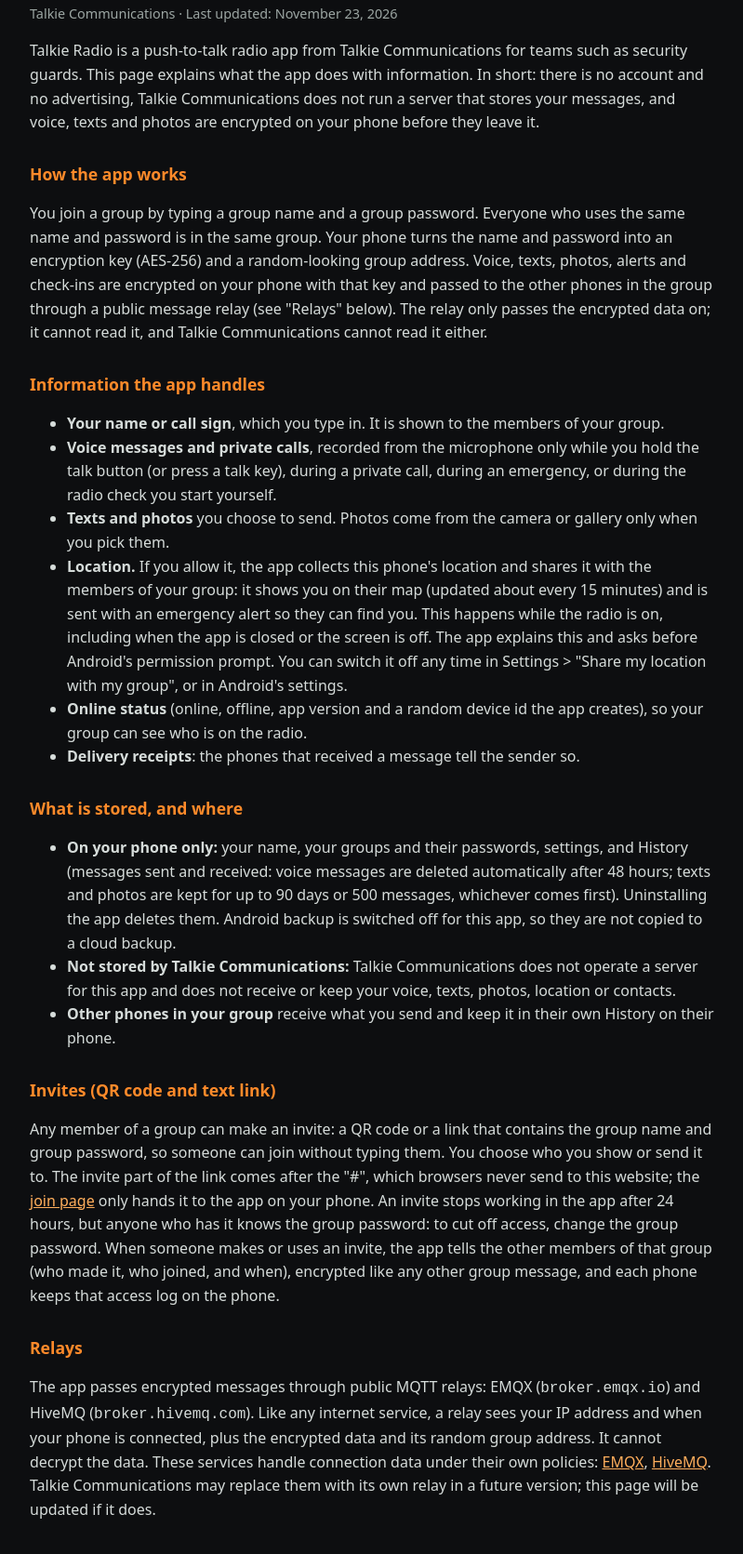
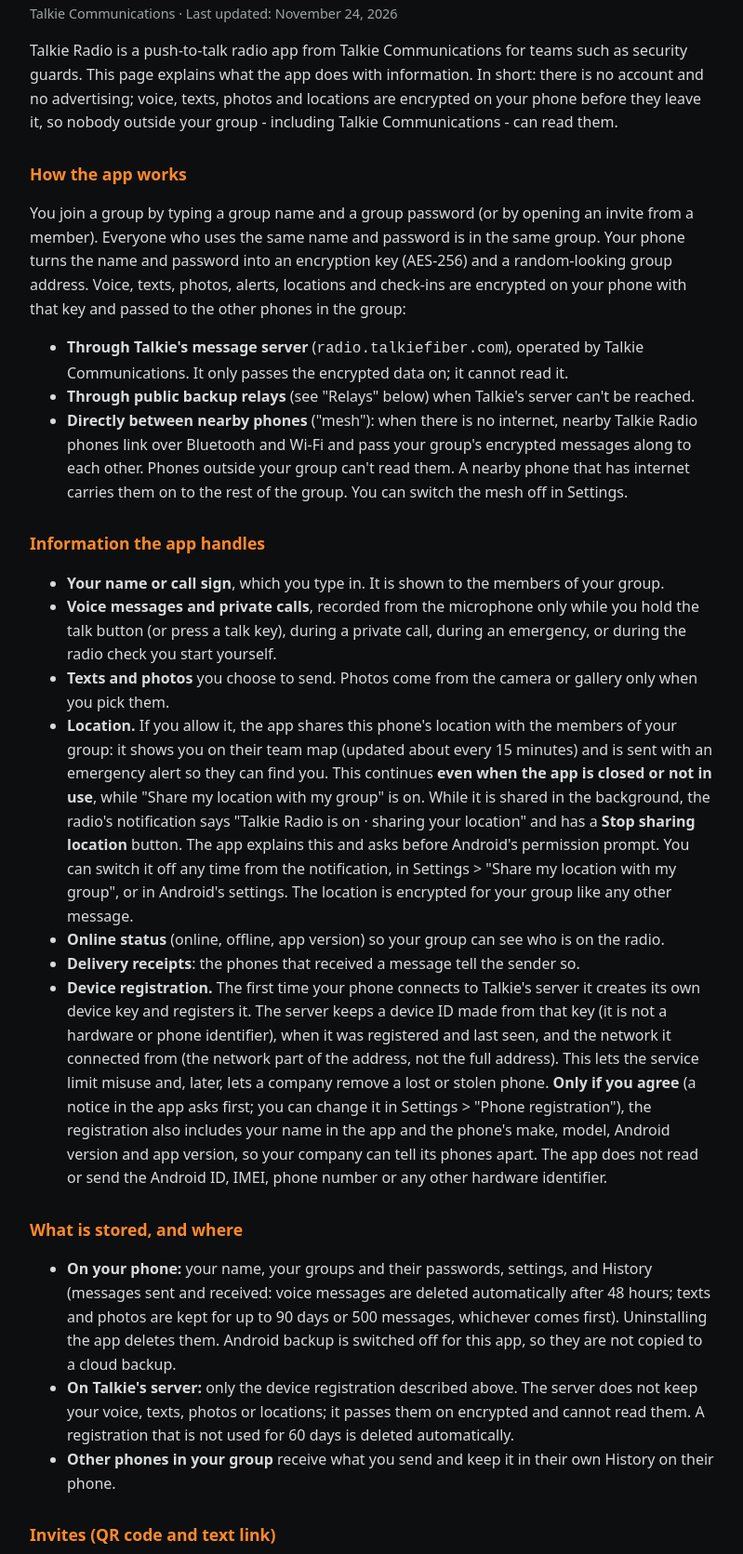
Before and after one commit to andrewD123/talkie-radio-privacy, a plain HTML site: page index.html in a window 1280 px wide. Shown: the part 77-1748 px from the top of the page at 93% size, without its empty margins (240-1039 px from the left). Drawn offline with Linux system fonts and the light colour scheme.

Commit message:
Privacy: Talkie's own server, device registration (no Android ID), mesh, visible location sharing, Remove this device
Co-Authored-By: Claude Opus 5.5 <noreply@anthropic.com>

```diff
--- a/index.html
+++ b/index.html
@@ -9,19 +9,26 @@ p,li{color:#d6dcda}a{color:#ffae5c}.meta{color:#9ca6a3;font-size:.9rem}
 </style></head><body><main>
 
 <h1>Talkie Radio privacy policy</h1>
-<p class="meta">Talkie Communications &middot; Last updated: November 23, 2026</p>
+<p class="meta">Talkie Communications &middot; Last updated: November 24, 2026</p>
 
 <p>Talkie Radio is a push-to-talk radio app from Talkie Communications for teams such as security guards. This page
-explains what the app does with information. In short: there is no account and no advertising, Talkie Communications
-does not run a server that stores your messages, and voice, texts and photos are encrypted on your phone before they
-leave it.</p>
+explains what the app does with information. In short: there is no account and no advertising; voice, texts, photos and
+locations are encrypted on your phone before they leave it, so nobody outside your group - including Talkie
+Communications - can read them.</p>
 
 <h2>How the app works</h2>
-<p>You join a group by typing a group name and a group password. Everyone who uses the same name and password is in the
-same group. Your phone turns the name and password into an encryption key (AES-256) and a random-looking group address.
-Voice, texts, photos, alerts and check-ins are encrypted on your phone with that key and passed to the other phones in
-the group through a public message relay (see "Relays" below). The relay only passes the encrypted data on; it cannot
-read it, and Talkie Communications cannot read it either.</p>
+<p>You join a group by typing a group name and a group password (or by opening an invite from a member). Everyone who uses
+the same name and password is in the same group. Your phone turns the name and password into an encryption key (AES-256)
+and a random-looking group address. Voice, texts, photos, alerts, locations and check-ins are encrypted on your phone with
+that key and passed to the other phones in the group:</p>
+<ul>
+<li><b>Through Talkie's message server</b> (<code>radio.talkiefiber.com</code>), operated by Talkie Communications. It
+only passes the encrypted data on; it cannot read it.</li>
+<li><b>Through public backup relays</b> (see "Relays" below) when Talkie's server can't be reached.</li>
+<li><b>Directly between nearby phones</b> ("mesh"): when there is no internet, nearby Talkie Radio phones link over
+Bluetooth and Wi-Fi and pass your group's encrypted messages along to each other. Phones outside your group can't read
+them. A nearby phone that has internet carries them on to the rest of the group. You can switch the mesh off in Settings.</li>
+</ul>
 
 <h2>Information the app handles</h2>
 <ul>
@@ -29,24 +36,33 @@ read it, and Talkie Communications cannot read it either.</p>
 <li><b>Voice messages and private calls</b>, recorded from the microphone only while you hold the talk button (or press
 a talk key), during a private call, during an emergency, or during the radio check you start yourself.</li>
 <li><b>Texts and photos</b> you choose to send. Photos come from the camera or gallery only when you pick them.</li>
-<li><b>Location.</b> If you allow it, the app collects this phone's location and shares it with the members of your
-group: it shows you on their map (updated about every 15 minutes) and is sent with an emergency alert so they can find
-you. This happens while the radio is on, including when the app is closed or the screen is off. The app explains this
-and asks before Android's permission prompt. You can switch it off any time in Settings &gt; "Share my location with
-my group", or in Android's settings.</li>
-<li><b>Online status</b> (online, offline, app version and a random device id the app creates), so your group can see
-who is on the radio.</li>
+<li><b>Location.</b> If you allow it, the app shares this phone's location with the members of your group: it shows you
+on their team map (updated about every 15 minutes) and is sent with an emergency alert so they can find you. This
+continues <b>even when the app is closed or not in use</b>, while "Share my location with my group" is on. While it is
+shared in the background, the radio's notification says "Talkie Radio is on &middot; sharing your location" and has a
+<b>Stop sharing location</b> button. The app explains this and asks before Android's permission prompt. You can switch it
+off any time from the notification, in Settings &gt; "Share my location with my group", or in Android's settings. The
+location is encrypted for your group like any other message.</li>
+<li><b>Online status</b> (online, offline, app version) so your group can see who is on the radio.</li>
 <li><b>Delivery receipts</b>: the phones that received a message tell the sender so.</li>
+<li><b>Device registration.</b> The first time your phone connects to Talkie's server it creates its own device key and
+registers it. The server keeps a device ID made from that key (it is not a hardware or phone identifier), when it was
+registered and last seen, and the network it connected from (the network part of the address, not the full address). This lets the service limit misuse and, later, lets
+a company remove a lost or stolen phone. <b>Only if you agree</b> (a notice in the app asks first; you can change it in
+Settings &gt; "Phone registration"), the registration also includes your name in the app and the phone's make, model,
+Android version and app version, so your company can tell its phones apart. The app does not read or send the Android ID,
+IMEI, phone number or any other hardware identifier.</li>
 </ul>
 
 <h2>What is stored, and where</h2>
 <ul>
-<li><b>On your phone only:</b> your name, your groups and their passwords, settings, and History (messages sent and
-received: voice messages are deleted automatically after 48 hours; texts and photos are kept for up to 90 days or 500
-messages, whichever comes first). Uninstalling the app deletes them. Android
-backup is switched off for this app, so they are not copied to a cloud backup.</li>
-<li><b>Not stored by Talkie Communications:</b> Talkie Communications does not operate a server for this app and does
-not receive or keep your voice, texts, photos, location or contacts.</li>
+<li><b>On your phone:</b> your name, your groups and their passwords, settings, and History (messages sent and received:
+voice messages are deleted automatically after 48 hours; texts and photos are kept for up to 90 days or 500 messages,
+whichever comes first). Uninstalling the app deletes them. Android backup is switched off for this app, so they are not
+copied to a cloud backup.</li>
+<li><b>On Talkie's server:</b> only the device registration described above. The server does not keep your voice, texts,
+photos or locations; it passes them on encrypted and cannot read them. A registration that is not used for 60 days is
+deleted automatically.</li>
 <li><b>Other phones in your group</b> receive what you send and keep it in their own History on their phone.</li>
 </ul>
 
@@ -60,12 +76,13 @@ group (who made it, who joined, and when), encrypted like any other group messag
 on the phone.</p>
 
 <h2>Relays</h2>
-<p>The app passes encrypted messages through public MQTT relays: EMQX (<code>broker.emqx.io</code>) and HiveMQ
-(<code>broker.hivemq.com</code>). Like any internet service, a relay sees your IP address and when your phone is
-connected, plus the encrypted data and its random group address. It cannot decrypt the data. These services handle
-connection data under their own policies: <a href="https://www.emqx.com/en/policy/privacy-policy">EMQX</a>,
-<a href="https://www.hivemq.com/legal/privacy-policy/">HiveMQ</a>. Talkie Communications may replace them with its own
-relay in a future version; this page will be updated if it does.</p>
+<p>When Talkie's server can't be reached, the app uses public MQTT relays as backups: EMQX (<code>broker.emqx.io</code>)
+and HiveMQ (<code>broker.hivemq.com</code>); Talkie's server also forwards your group's encrypted messages to them so
+phones on a backup still hear everyone. Like any internet service, a relay (and Talkie's server) sees your IP address and
+when your phone is connected, plus the encrypted data and its random group address. It cannot decrypt the data. The
+public relays handle connection data under their own policies:
+<a href="https://www.emqx.com/en/policy/privacy-policy">EMQX</a>,
+<a href="https://www.hivemq.com/legal/privacy-policy/">HiveMQ</a>.</p>
 
 <h2>Maps</h2>
 <p>The Map screen loads map pictures from OpenStreetMap (<code>tile.openstreetmap.org</code>), or from CARTO when
@@ -77,12 +94,17 @@ group members' locations are drawn on your phone; they are not sent to the map s
 <h2>Permissions</h2>
 <ul>
 <li><b>Microphone</b>: to talk. Only records while you talk, in a call, in an emergency or in the radio check.</li>
-<li><b>Location</b>: to share your position with your group, as described above. Optional.</li>
-<li><b>Notifications</b>: to tell you about messages, calls and emergencies when the app is not on screen.</li>
-<li><b>Nearby devices (Bluetooth)</b>: to use a Bluetooth headset's microphone and button.</li>
+<li><b>Location</b>: to share your position with your group, as described above (optional). On Android 12 it is also
+needed by Android to find nearby phones for the mesh.</li>
+<li><b>Notifications</b>: to tell you about messages, calls and emergencies when the app is not on screen, and to show
+that location sharing is on.</li>
+<li><b>Nearby devices (Bluetooth and Wi-Fi)</b>: to use a Bluetooth headset's microphone and button, and to link with
+nearby Talkie Radio phones for the mesh. The app explains this before Android asks.</li>
 <li><b>Run in the background, start after a restart, and ignore battery optimisation</b>: so the radio keeps
-receiving while the screen is off, like a two-way radio.</li>
-<li><b>Full-screen alerts</b>: to show an emergency or an incoming call over the lock screen.</li>
+receiving while the screen is off, like a two-way radio. The app asks for the battery exemption only after explaining
+why.</li>
+<li><b>Full-screen alerts</b>: to show an emergency or an incoming call over the lock screen. If you don't allow it, they
+appear as normal notifications.</li>
 </ul>
 
 <h2>What the app does not do</h2>
@@ -95,17 +117,24 @@ receiving while the screen is off, like a two-way radio.</li>
 
 <h2>Security</h2>
 <p>Messages are encrypted with AES-256-GCM using a key made from the group name and password, and each message
-carries its send time so an old recorded message cannot be replayed. Anyone who knows the group name and password can
-join the group, so choose a long password and share it only with your team. Messages marked "private" are encrypted
-with the same group key: they are only shown to the person you send them to, but another member of the same group with
-a modified app could read them.</p>
+carries its send time so an old recorded message cannot be replayed. Connections to Talkie's server use TLS. Anyone who
+knows the group name and password can join the group, so choose a long password and share it only with your team.
+Messages marked "private" are encrypted with the same group key: they are only shown to the person you send them to, but
+another member of the same group with a modified app could read them.</p>
 
 <h2>Children</h2>
 <p>The app is a work tool for teams. It is not directed at children.</p>
 
 <h2>Deleting your information</h2>
-<p>Everything the app keeps is on your phone: delete the app, or remove a group in the app, to delete it. Messages
-already delivered to other phones stay in their History until they delete them, or until 48 hours pass for voice messages and 90 days for texts and photos.</p>
+<ul>
+<li><b>On your phone:</b> delete the app, or remove a group in the app, to delete what the app keeps on the phone.
+Messages already delivered to other phones stay in their History until they delete them, or until 48 hours pass for voice
+messages and 90 days for texts and photos.</li>
+<li><b>On Talkie's server:</b> in the app, open Settings &gt; <b>Remove this device from Talkie's server</b>. The device
+registration (and any name and phone details shared with it) is deleted at once. You can also email
+<a href="mailto:sales@talkiefiber.com">sales@talkiefiber.com</a> with your app name to ask us to delete it, or simply
+uninstall the app: an unused registration is deleted automatically after 60 days.</li>
+</ul>
 
 <h2>Changes</h2>
 <p>If this policy changes, the new version will be shown here with a new date.</p>
```
